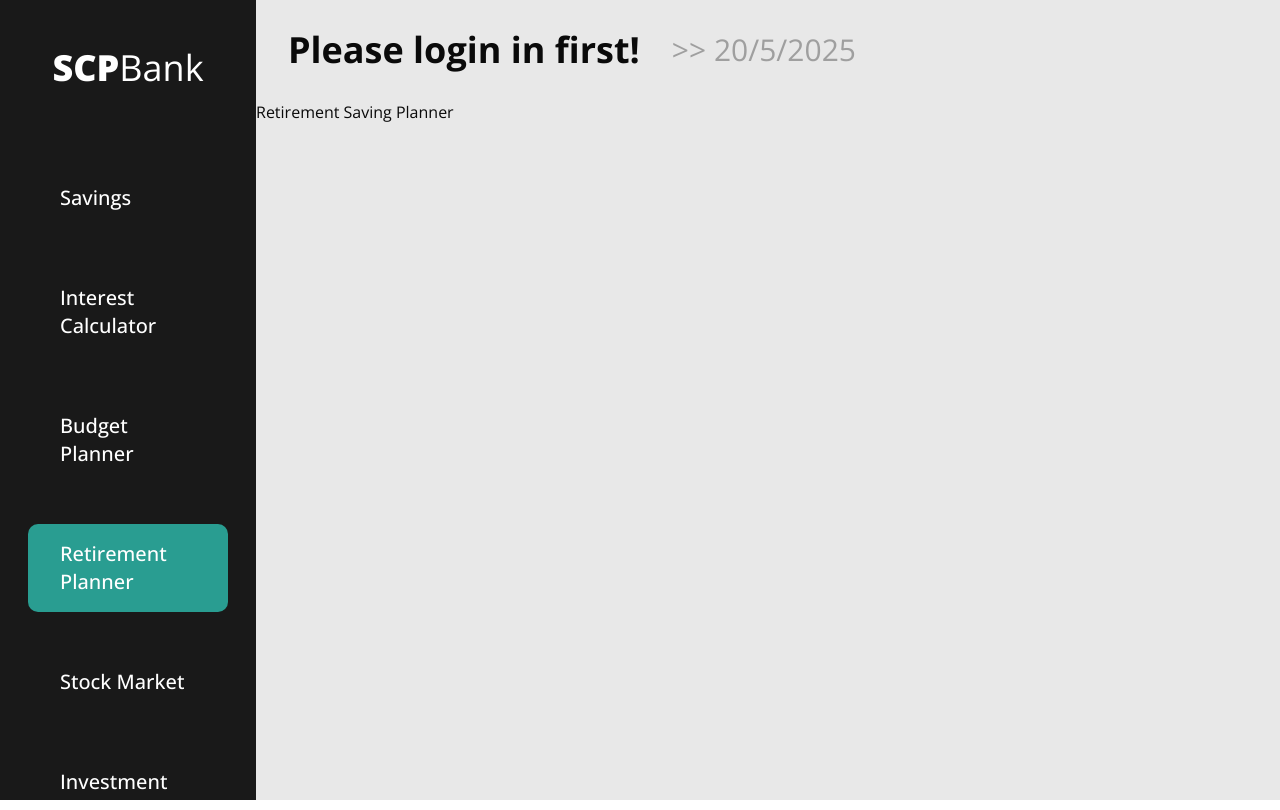
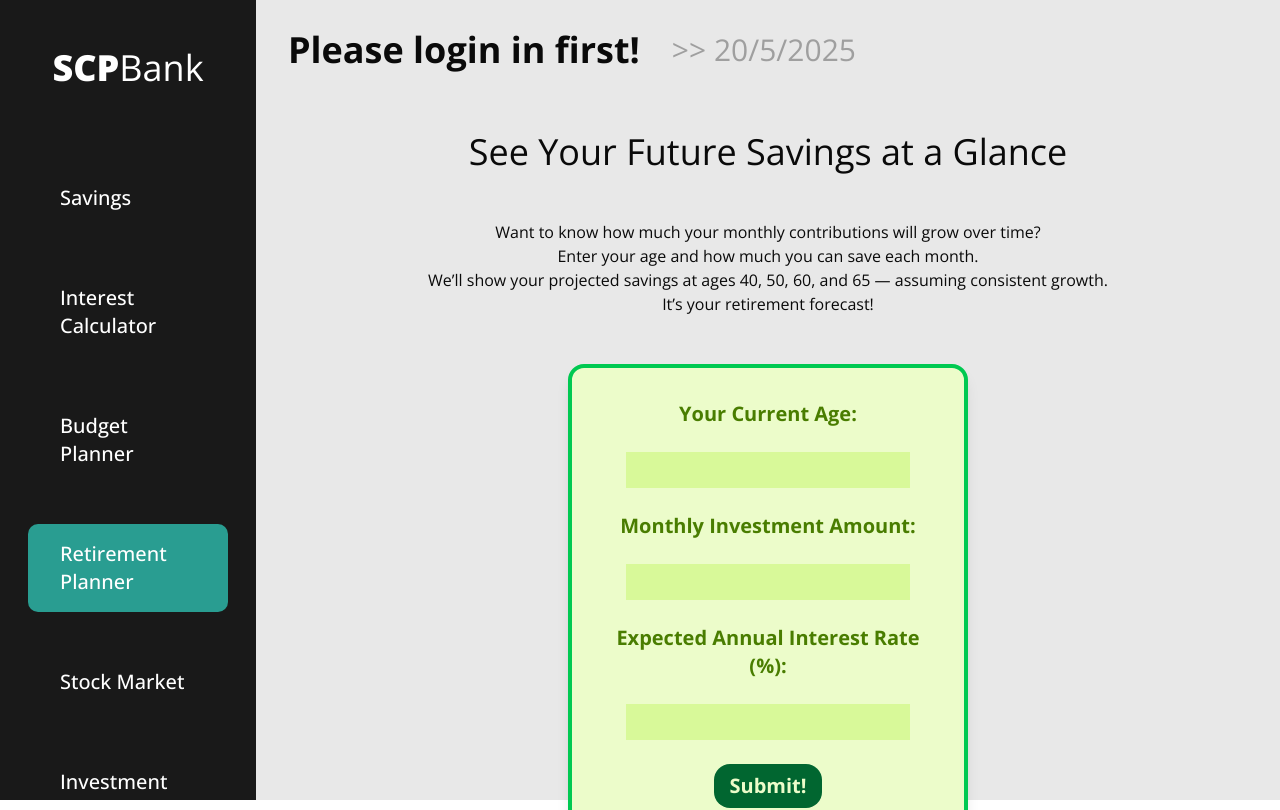
Before and after one commit to SCPassion/scpbank-ts, a React (Vite) app: page /retire in a window 1280 px wide. Shown: the top 810 px of the page. Built offline with nearby package versions, Linux system fonts and the light colour scheme.

Commit message:
feat: add RetirementSave component and update routing in App

```diff
--- a/src/App.tsx
+++ b/src/App.tsx
@@ -8,7 +8,7 @@ import AddMoney from "./pages/Saving/AddMoney"
 import InternalLink from "@/components/link/InternalLink"
 import InformationGather from "./pages/Interest/InformationGather"
 import InterestBreakDown from "./pages/Interest/InterestBreakDown"
-
+import RetirementSave from "./pages/RetirementSaving/RetirementSave"
 function App() {
   return (
     <BrowserRouter>
@@ -44,7 +44,7 @@ function App() {
             <Route path="breakdown" element={<InterestBreakDown />} />
           </Route>
           <Route path="budget" element={<h1>Budget Planner</h1>} />
-          <Route path="retire" element={<h1>Retirement Saving Planner</h1>} />
+          <Route path="retire" element={<RetirementSave />} />
           <Route path="stock" element={<h1>Stock Market Watchlist</h1>} />
           <Route path="investment" element={<h1>Invest Risk Simulator</h1>} />
         </Route>
--- /dev/null
+++ b/src/pages/RetirementSaving/RetirementSave.tsx
@@ -0,0 +1,63 @@
+import React from "react"
+export default function RetirementSave() {
+  const id = React.useId()
+  return (
+    <div className="flex flex-col items-center justify-center gap-12 px-8 py-8 text-center">
+      <h2 className="font-bol text-4xl">See Your Future Savings at a Glance</h2>
+      <p>
+        Want to know how much your monthly contributions will grow over time?
+        <br />
+        Enter your age and how much you can save each month. <br />
+        We’ll show your projected savings at ages 40, 50, 60, and 65 — assuming
+        consistent growth. <br />
+        It’s your retirement forecast!
+      </p>
+      <section>
+        <form className="hover:border-lime-00 flex w-100 flex-col items-center justify-center gap-6 rounded-2xl border-4 border-green-500 bg-lime-100 p-8 shadow-lg duration-300 hover:border-8 hover:border-lime-800 hover:shadow-xl">
+          <label
+            htmlFor={`${id}-age`}
+            className="text-xl font-bold text-lime-700"
+          >
+            Your Current Age:
+          </label>
+          <input
+            type="number"
+            name="age"
+            id={`${id}-age`}
+            className="grow-1 bg-lime-200 px-4 py-1 text-xl placeholder:text-gray-700"
+            required
+          />
+          <label
+            htmlFor={`${id}-monthlyInvest`}
+            className="text-xl font-bold text-lime-700"
+          >
+            Monthly Investment Amount:
+          </label>
+          <input
+            type="number"
+            name="monthlyInvest"
+            id={`${id}-monthlyInvest`}
+            className="grow-1 bg-lime-200 px-4 py-1 text-xl placeholder:text-gray-700"
+            required
+          />
+          <label
+            htmlFor={`${id}-apr`}
+            className="text-xl font-bold text-lime-700"
+          >
+            Expected Annual Interest Rate (%):
+          </label>
+          <input
+            type="number"
+            name="apr"
+            id={`${id}-apr`}
+            className="grow-1 bg-lime-200 px-4 py-1 text-xl placeholder:text-gray-700"
+            required
+          />
+          <button className="cursor-pointer rounded-2xl bg-green-800 px-4 py-2 text-xl font-bold text-lime-100 duration-300 hover:bg-green-700">
+            Submit!
+          </button>
+        </form>
+      </section>
+    </div>
+  )
+}
```
